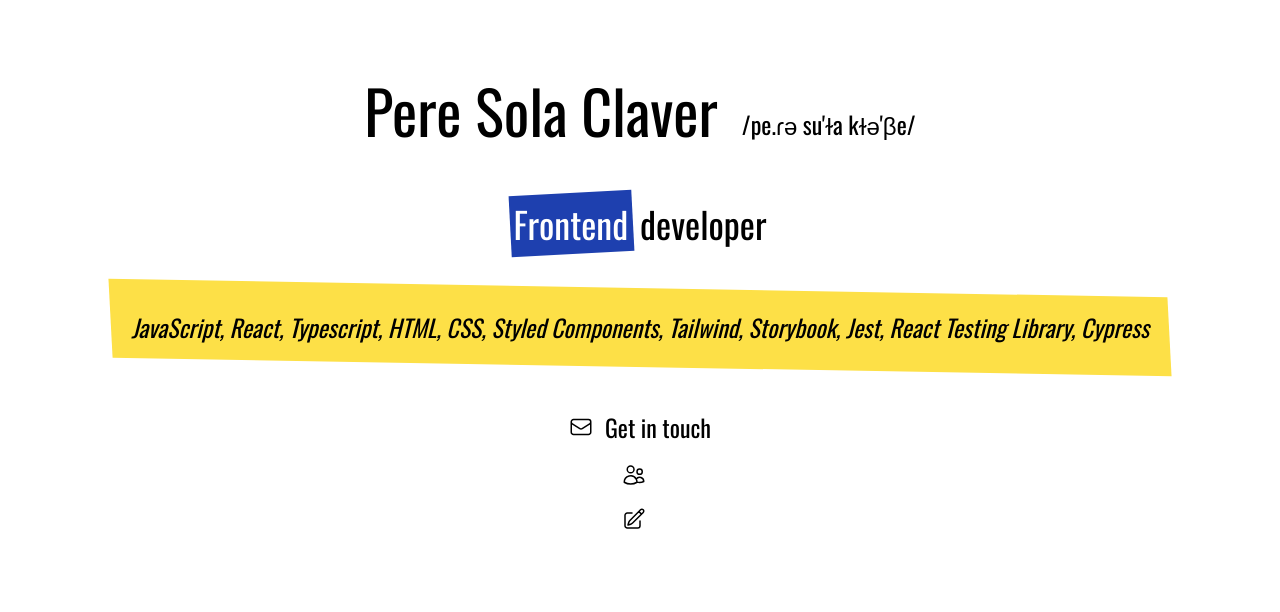
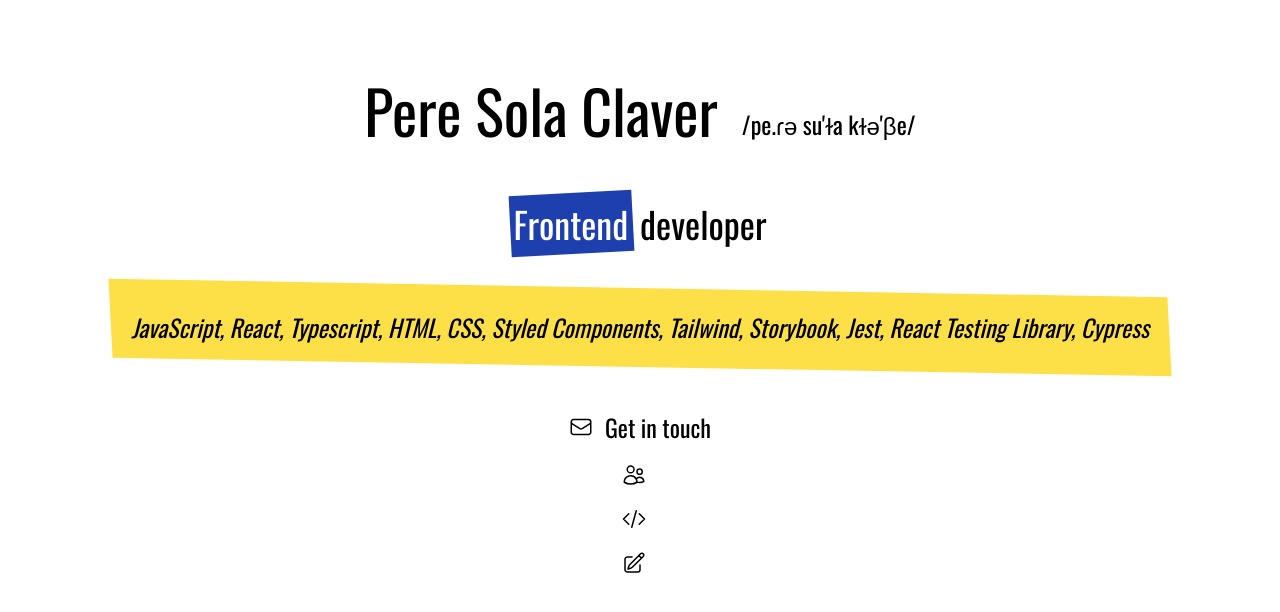
Before and after one commit to petrussola/personal_website, a Next.js app: page / in a window 1280 px wide. Shown: the top 612 px of the page. Built offline with nearby package versions, Linux system fonts and the light colour scheme.

Commit message:
Add github

```diff
--- a/app/components/contact.tsx
+++ b/app/components/contact.tsx
@@ -4,6 +4,7 @@
   PencilSquareIcon,
   UsersIcon,
   EnvelopeIcon,
+  CodeBracketIcon,
 } from '@heroicons/react/24/outline';
 
 type ContactEmailProps = {
@@ -65,3 +66,23 @@
     </div>
   );
 };
+
+type ContactGitHubProps = {
+  address: string;
+};
+
+export const ContactGitHub = ({ address }: ContactGitHubProps) => {
+  const [, domain] = address?.split('//');
+
+  return (
+    <div className="flex flex-row gap-3 align items-center">
+      <CodeBracketIcon className="block size-6" />
+
+      <button onClick={() => window.open(address, '_blank', 'noreferrer')}>
+        <span className="before:block before:absolute before:-inset-1 before:skew-y-2 before:hover:bg-pink-500 relative inline-block hover:text-white">
+          <span className="relative text-2xl">{domain}</span>
+        </span>
+      </button>
+    </div>
+  );
+};
--- a/app/page.tsx
+++ b/app/page.tsx
@@ -2,6 +2,7 @@
 import {
   ContactBlog,
   ContactEmail,
+  ContactGitHub,
   ContactLinkedin,
 } from './components/contact';
 
@@ -47,6 +48,8 @@
 
         <ContactLinkedin address={process.env.LINKEDIN || ''} />
 
+        <ContactGitHub address={process.env.GITHUB || ''} />
+
         <ContactBlog address={process.env.BLOG || ''} />
       </section>
     </div>
```
